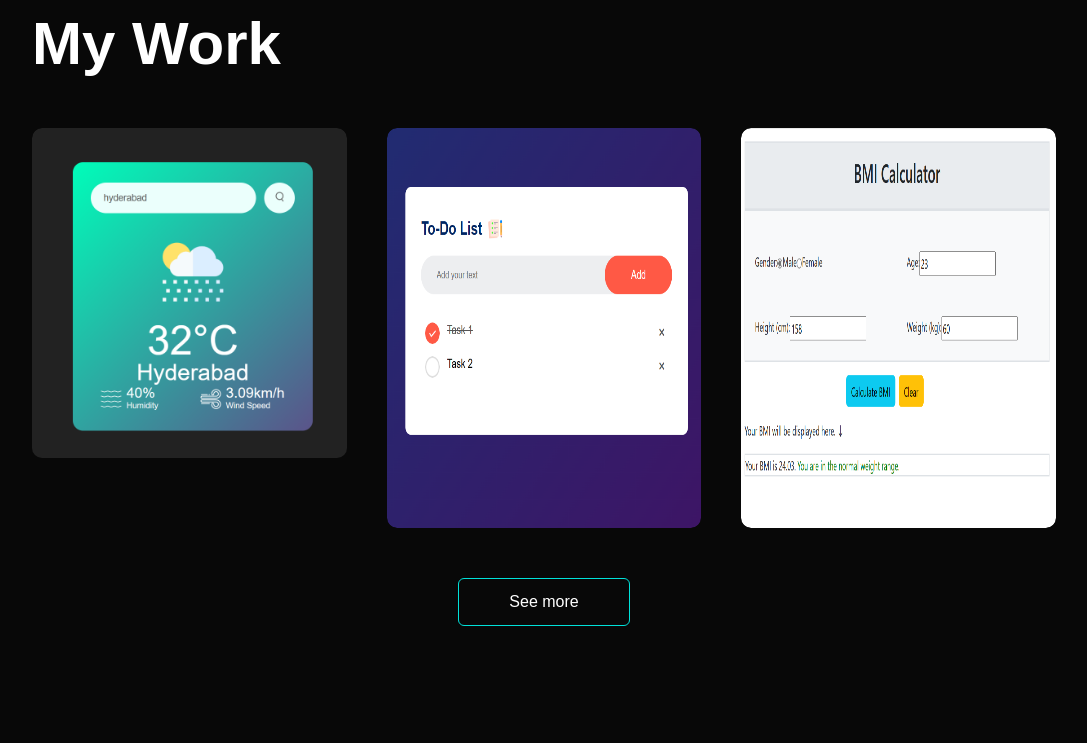
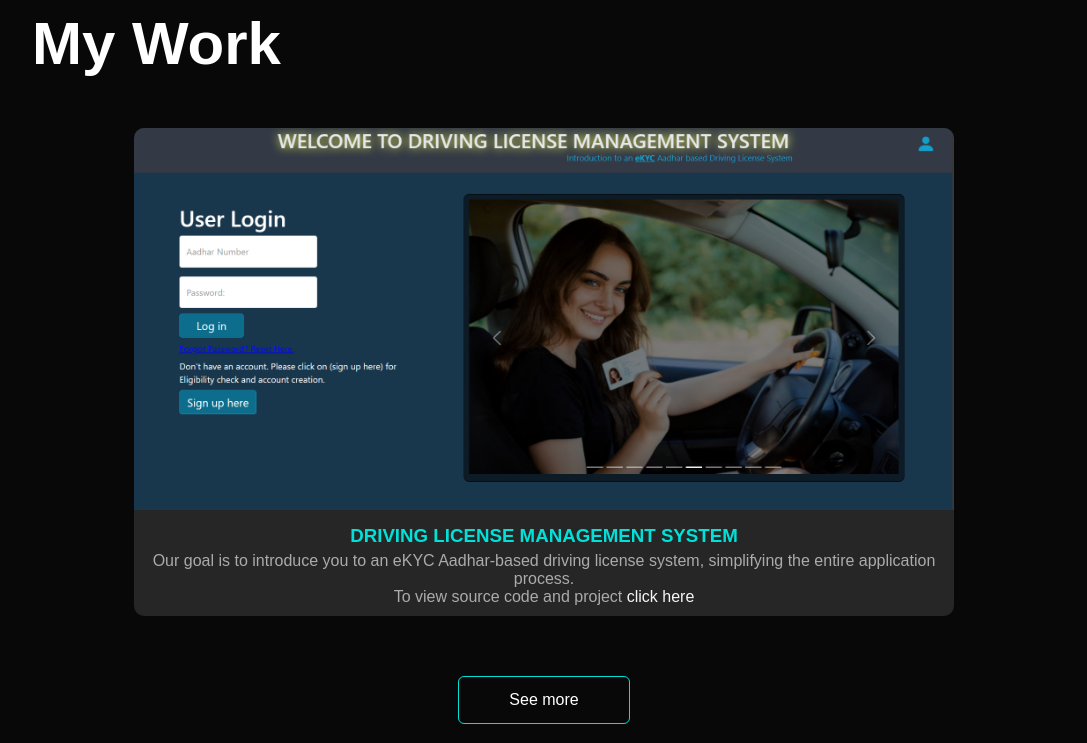
Before and after one commit to AndavarapuSatish/Portfolio, a plain HTML site: page public/index.html in a window 1280 px wide. Shown: the part 1960-2703 px from the top of the page, without its empty margins (96-1183 px from the left). Drawn offline with Linux system fonts and the light colour scheme.

Commit message:
done updates

```diff
--- a/public/index.html
+++ b/public/index.html
@@ -132,37 +132,17 @@
     <h1 class="sub-title">My Work</h1>
     <div class="work-list">
         <div class="work">
-            <img src="Images/weathersc.png">
-            <div class="layer">
-                <h3>Weather App</h3>
-                <p>This websites shows the weather report of particular city which you have entered.
-                    Check it here.</p>
-                    <a href="" target="_blank"><i class="fa-solid fa-link"></i></a>
-            </div>
-        </div>
-        <div class="work">
-            <img src="Images/todolist.png" class="todolist">
-            <div class="layer">
-                <h3>To-Do List App</h3>
-                <p>In this website we can keep note of our daily task and if completed the task we can mark it as completed.
-                    Also it have local storage option use of this is the tasks are not get erased when we reload the page.
-                    Check it here.</p>
-                    <a href="#"><i class="fa-solid fa-link"></i></a>
-            </div>
-        </div>
-        <div class="work">
-            <img src="Images/bmi.png" class="bmi">
-            <div class="layer">
-                <h3>BMI Calculator App</h3>
-                <p>This websites show the body mass index. And shows you are in which weight range.
-                    Check it here.</p>
-                    <a href="#"><i class="fa-solid fa-link"></i></a>
+            <img src="Images/dlms.png" class="dlms">
+            <div class="layer" align="center">
+                <h3 style="padding: 5px;">DRIVING LICENSE MANAGEMENT SYSTEM</h3>
+                <p>Our goal is to introduce you to an eKYC Aadhar-based driving license system, simplifying the entire application process.</p>
+                <p>To view source code and project <a class="dlms-link" href="https://youtu.be/mOJTFt6ZggI" target="_blank">click here</a></p>
             </div>
         </div>
     </div>
-   <a href="mywork.html" class="btn" target="_blank">See more</a>
 
 </div>
+<a href="mywork.html" class="btn" target="_blank">See more</a>
 </div>
 
 <!-----contact---->
@@ -179,7 +159,7 @@
                     <a href="https://instagram.com/satish_sardaar_?igshid=ZDc4ODBmNjlmNQ==" target="_blank"><i class="fa-brands fa-instagram"></i></a>
                     <a href="https://www.facebook.com/satish.`sardaar.3?mibextid=ZbWKwL" target="_blank"><i class="fa-brands fa-facebook"></i></a>
                 </div>
-                <a href="Images/Satish_Andavarapu_Resume.pdf" download class="btn btn2">Download CV</a>
+                <a href="Images/A Satish Resume.pdf" download class="btn btn2">Download CV</a>
             </div>
             <div class="contact-right">
                 <form onsubmit="sendEmail(); reset(); return false;">
@@ -194,7 +174,7 @@
         </div>
     </div>
     <div class="copyright">
-        <p>Copyright &copy Satish. Made with <i class="fa-solid fa-heart"></i>. </p>
+        <p>Made with <i class="fa-solid fa-heart"></i>. </p>
     </div>
 </div>
 
--- a/public/style.css
+++ b/public/style.css
@@ -294,30 +294,53 @@ nav ul li a:hover::after{
     margin-top: 50px
 }
 
+.work:hover{
+    box-shadow: rgba(0, 225, 217, 0.7) 0px 8px 24px;
+    /* box-shadow: rgba(0, 225, 217, 0.5) 0px 3px 8px; */
+    transition: ease 0.3s;
 
+}
 
 .work{
     border-radius: 10px;
     position: relative;
     overflow: hidden;
+    width: 80%;
+    margin: auto;
+    background-color: #262626;
 }
 
 .work img{
     width: 100%;
-    border-radius: 10px;
+    /* border-radius: 10px; */
     display: block;
-    transition: transform 0.5s;
+        /* transition: transform 0.5s; */
     z-index: 1;
 }
-
+.layer h3{
+    color: #00e1d9;
+}
 .bmi{
     height: 400px;
 }
-.todolist{
-    height: 400px;
+.dlms{
+    width: 80%;
 }
 
 .layer{
+    margin: 10px;
+    color: #ababab;
+
+}
+.dlms-link{
+    text-decoration: none;
+    color: whitesmoke;
+}
+.dlms-link:hover{
+    color: #00e1d9;
+}
+
+/* .layer{
     width: 100%;
     height: 0%;
     background: linear-gradient(rgba(0,0,0,0.6), #00e1d9);
@@ -352,14 +375,14 @@ nav ul li a:hover::after{
     height: 60px;
     border-radius: 50%;
     text-align: center;
-}
+} */
 
-.work:hover img{
+/* .work:hover img{
     transform: scale(1.1);
 }
 .work:hover .layer{
     height: 100%;
-}
+} */
 
 .btn{
     display: block;
--- a/public/work.css
+++ b/public/work.css
@@ -9,3 +9,87 @@ body{
     background-color: black;
     color: white;
 }
+
+.sub-title{
+    font-size: 60px;
+    font-weight: 600;
+    color: #fff;
+}
+#portfolio{
+    padding: 10px 0;
+    margin: 25px;
+}
+
+.work-list{
+    display: grid;
+    grid-template-columns: repeat(auto-fit,minmax(250px,1fr));
+    grid-gap: 40px;
+    margin-top: 50px
+}
+
+
+
+.work{
+    border-radius: 10px;
+    position: relative;
+    overflow: hidden;
+}
+
+.work img{
+    width: 100%;
+    border-radius: 10px;
+    display: block;
+    transition: transform 0.5s;
+    z-index: 1;
+}
+
+.bmi{
+    height: 505px;
+}
+.todolist{
+    height: 505px;
+}
+
+.layer{
+    width: 100%;
+    height: 0%;
+    background: linear-gradient(rgba(0,0,0,0.6), #00e1d9);
+    border-radius: 10px;
+    position: absolute;
+    left: 0;
+    bottom: 0;
+    overflow: hidden;
+    display: flex;
+    align-items: center;
+    justify-content: center;
+    flex-direction: column;
+    padding: 0 40px;
+    text-align: center;
+    font-size: 14px;
+    transition: height 0.5s;
+}
+
+.layer h3{
+    font-weight: 500;
+    margin-bottom: 20px;
+}
+
+.layer a{
+    margin-top: 20px;
+    color: #00e1d9;
+    text-decoration: none;
+    font-size: 18px;
+    line-height: 60px;
+    background: #ffff;
+    width: 60px;
+    height: 60px;
+    border-radius: 50%;
+    text-align: center;
+}
+
+.work:hover img{
+    transform: scale(1.1);
+}
+.work:hover .layer{
+    height: 100%;
+}
```
Also changed, not shown: public/mywork.html (+36 -0 lines), public/Images/dlms.png (added), 2 other files.
